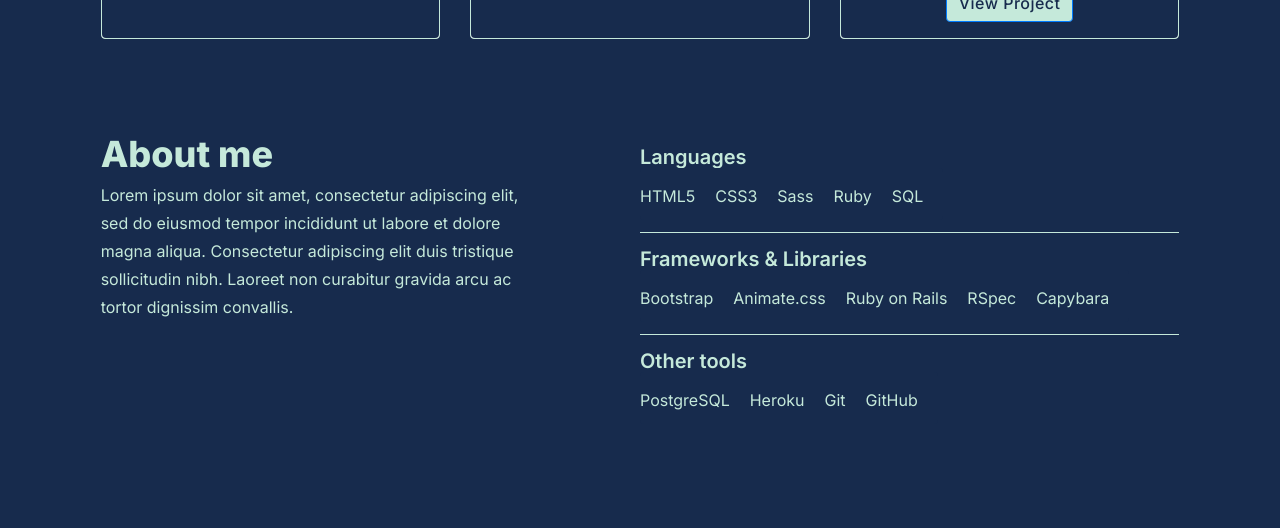
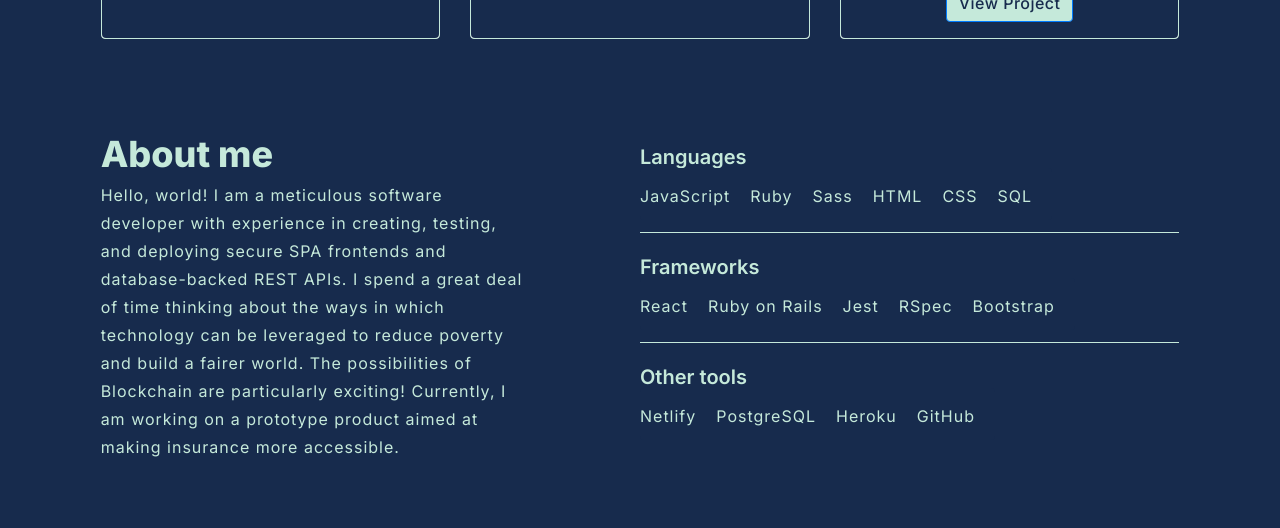
Before and after one commit to cliftondavies/cliftondavies.github.io, a plain HTML site: page index.html in a window 1280 px wide. Shown: the part 1314-1842 px from the top of the page. Drawn offline with nearby package versions, Linux system fonts and the light colour scheme.

Commit message:
Update about section

```diff
--- a/assets/scss/styles.scss
+++ b/assets/scss/styles.scss
@@ -172,6 +172,7 @@ $badge-background: #ebf0ee;
     p {
       padding-right: 100px;
       font: 400 16px/28px "Inter", sans-serif;
+      letter-spacing: 1px;
       color: $portfolio-main-color;
     }
 
@@ -187,6 +188,7 @@ $badge-background: #ebf0ee;
 
     .skill-list {
       font: 400 16px/24px "Inter", sans-serif;
+      letter-spacing: 1px;
     }
   }
 
--- a/index.html
+++ b/index.html
@@ -38,8 +38,8 @@
                   <p class="card-text">The front-end for Hikes Against Poverty (HAP) - a full-stack app to raise funds, through hiking events, for charities fighting against poverty.</p>
 
                   <ul class="pl-0 mb-4">
-                    <li class="badge px-2 py-1 mr-1">HTML5</li>
-                    <li class="badge px-2 py-1 mr-1">CSS3</li>
+                    <li class="badge px-2 py-1 mr-1">HTML</li>
+                    <li class="badge px-2 py-1 mr-1">CSS</li>
                     <li class="badge px-2 py-1 mr-1">Sass</li>
                     <li class="badge px-2 py-1 mr-1">JavaScript</li>
                     <li class="badge px-2 py-1 mr-1">React</li>
@@ -79,8 +79,8 @@
                   <p class="card-text">A front-end app built with React/Redux, to encourage sharing, reduce global waste, and save precious resources. Built on top of the Trash Nothing API.</p>
 
                   <ul class="pl-0 mb-4">
-                    <li class="badge px-2 py-1 mr-1">HTML5</li>
-                    <li class="badge px-2 py-1 mr-1">CSS3</li>
+                    <li class="badge px-2 py-1 mr-1">HTML</li>
+                    <li class="badge px-2 py-1 mr-1">CSS</li>
                     <li class="badge px-2 py-1 mr-1">Sass</li>
                     <li class="badge px-2 py-1 mr-1">JavaScript</li>
                     <li class="badge px-2 py-1 mr-1">React</li>
@@ -120,8 +120,8 @@
                   <p class="card-text">A Ruby on Rails full-stack app for learners to share progress, connect and find inspiration.</p>
 
                   <ul class="pl-0 mb-4">
-                    <li class="badge px-2 py-1 mr-1">HTML5</li>
-                    <li class="badge px-2 py-1 mr-1">CSS3</li>
+                    <li class="badge px-2 py-1 mr-1">HTML</li>
+                    <li class="badge px-2 py-1 mr-1">CSS</li>
                     <li class="badge px-2 py-1 mr-1">Sass</li>
                     <li class="badge px-2 py-1 mr-1">Bootstrap</li>
                     <li class="badge px-2 py-1 mr-1">Ruby</li>
@@ -262,33 +262,34 @@
           <section class="narrative col mb-4">
             <h4>About me</h4>
 
-            <p>Lorem ipsum dolor sit amet, consectetur adipiscing elit, sed do eiusmod tempor incididunt ut labore et dolore magna aliqua. Consectetur adipiscing elit duis tristique sollicitudin nibh. Laoreet non curabitur gravida arcu ac tortor dignissim convallis.</p>
+            <p>Hello, world! I am a meticulous software developer with experience in creating, testing, and deploying secure SPA frontends and database-backed REST APIs. I spend a great deal of time thinking about the ways in which technology can be leveraged to reduce poverty and build a fairer world. The possibilities of Blockchain are particularly exciting! Currently, I am working on a prototype product aimed at making insurance more accessible.</p>
           </section>
 
           <ul class="skills list-group list-group-flush col">
             <li class="skill-heading list-group-item pl-0">Languages
               <ul class="skill-list list-group list-group-horizontal-md">
-                <li class="list-group-item pl-0 pt-3 border-0">HTML5</li>
-                <li class="list-group-item pl-0 pt-3 border-0">CSS3</li>
+                <li class="list-group-item pl-0 pt-3 border-0">JavaScript</li>
+                <li class="list-group-item pl-0 pt-3 border-0">Ruby</li>
                 <li class="list-group-item pl-0 pt-3 border-0">Sass</li>
-                <li class="list-group-item pl-0 pt-3 border-0">Ruby</li>
+                <li class="list-group-item pl-0 pt-3 border-0">HTML</li>
+                <li class="list-group-item pl-0 pt-3 border-0">CSS</li>
                 <li class="list-group-item pl-0 pt-3 border-0">SQL</li>
               </ul>
             </li>
-            <li class="skill-heading list-group-item pl-0 pt-3">Frameworks & Libraries
+            <li class="skill-heading list-group-item pl-0 pt-4">Frameworks
               <ul class="skill-list list-group list-group-horizontal-md">
+                <li class="list-group-item pl-0 pt-3 border-0">React</li>
+                <li class="list-group-item pl-0 pt-3 border-0">Ruby on Rails</li>
+                <li class="list-group-item pl-0 pt-3 border-0">Jest</li>
+                <li class="list-group-item pl-0 pt-3 border-0">RSpec</li>
                 <li class="list-group-item pl-0 pt-3 border-0">Bootstrap</li>
-                <li class="list-group-item pl-0 pt-3 border-0">Animate.css</li>
-                <li class="list-group-item pl-0 pt-3 border-0">Ruby on Rails</li>
-                <li class="list-group-item pl-0 pt-3 border-0">RSpec</li>
-                <li class="list-group-item pl-0 pt-3 border-0">Capybara</li>
               </ul>
             </li>
-            <li class="skill-heading list-group-item pl-0 pt-3">Other tools
+            <li class="skill-heading list-group-item pl-0 pt-4">Other tools
               <ul class="skill-list list-group list-group-horizontal-md">
+                <li class="list-group-item pl-0 pt-3 border-0">Netlify</li>
                 <li class="list-group-item pl-0 pt-3 border-0">PostgreSQL</li>
                 <li class="list-group-item pl-0 pt-3 border-0">Heroku</li>
-                <li class="list-group-item pl-0 pt-3 border-0">Git</li>
                 <li class="list-group-item pl-0 pt-3 border-0">GitHub</li>
               </ul>
             </li>
```
Also changed, not shown: assets/css/styles.css.
